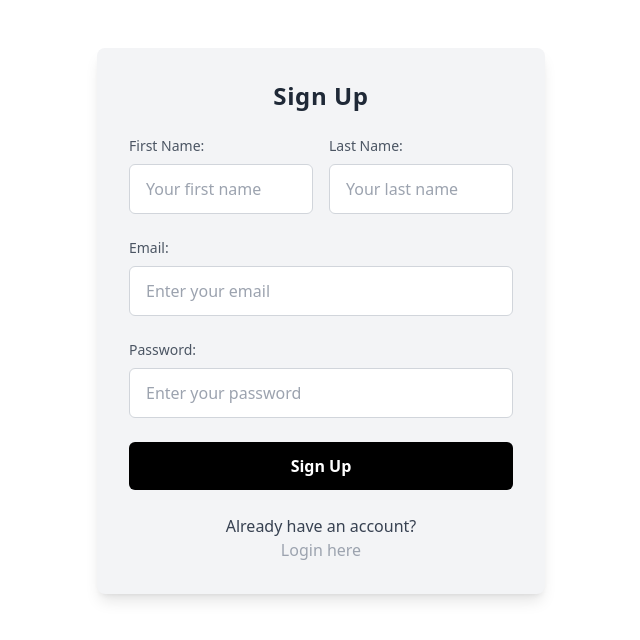
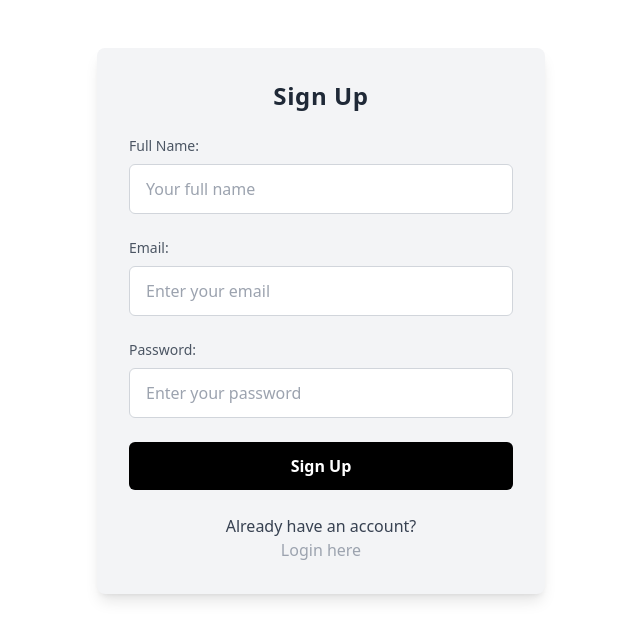
Before and after one commit to aymanelfadl/Cv-gene-WebAPP, an Angular app: page /signup in a window 1280 px wide. Shown: the top 640 px of the page, without its empty margins (319-959 px from the left). Built offline with nearby package versions, Linux system fonts and the light colour scheme.

Commit message:
fix some stuff

```diff
--- a/src/app/auth/auth.component.html
+++ b/src/app/auth/auth.component.html
@@ -6,41 +6,22 @@
   </h2>
   <form (ngSubmit)="onSubmit()" class="space-y-6">
     <!-- Conditionally show Name and Last Name fields for SignUp -->
-    <div class="flex space-x-4" *ngIf="!isLoginMode">
-      <div class="text-left w-1/2">
+    <div class="text-left" *ngIf="!isLoginMode">
       <label
-          for="firstName"
+        for="fullName"
         class="block text-sm font-medium text-gray-600 mb-2"
       >
-          First Name:
+        Full Name:
       </label>
       <input
         type="text"
-          id="firstName"
-          [(ngModel)]="firstName"
-          name="firstName"
+        id="fullName"
+        [(ngModel)]="fullName"
+        name="fullName"
         required
         class="w-full px-4 py-3 border border-gray-300 rounded-md focus:ring-2 focus:ring-gray-600 focus:outline-none transition"
-          placeholder="Your first name"
+        placeholder="Your full name"
       />
-      </div>
-      <div class="text-left w-1/2">
-        <label
-          for="lastName"
-          class="block text-sm font-medium text-gray-600 mb-2"
-        >
-          Last Name:
-        </label>
-        <input
-          type="text"
-          id="lastName"
-          [(ngModel)]="lastName"
-          name="lastName"
-          required
-          class="w-full px-4 py-3 border border-gray-300 rounded-md focus:ring-2 focus:ring-gray-600 focus:outline-none transition"
-          placeholder="Your last name"
-        />
-      </div>
     </div>
 
     <!-- Email field -->
--- a/src/app/auth/auth.component.ts
+++ b/src/app/auth/auth.component.ts
@@ -14,8 +14,7 @@ export class AuthComponent implements OnInit {
   isLoginMode: boolean = true;
   email: string = '';
   password: string = '';
-  firstName: string = '';
-  lastName: string = '';
+  fullName: string = '';
 
   constructor(private route: ActivatedRoute, private router: Router) {}
 
@@ -32,13 +31,7 @@ export class AuthComponent implements OnInit {
       // Perform login logic here
       this.router.navigate(['/home']);
     } else {
-      console.log(
-        'Sign Up with',
-        this.firstName,
-        this.lastName,
-        this.email,
-        this.password
-      );
+      console.log('Sign Up with', this.fullName, this.email, this.password);
     }
   }
 
```
Lines whose indentation alone changed are shown as unchanged.
